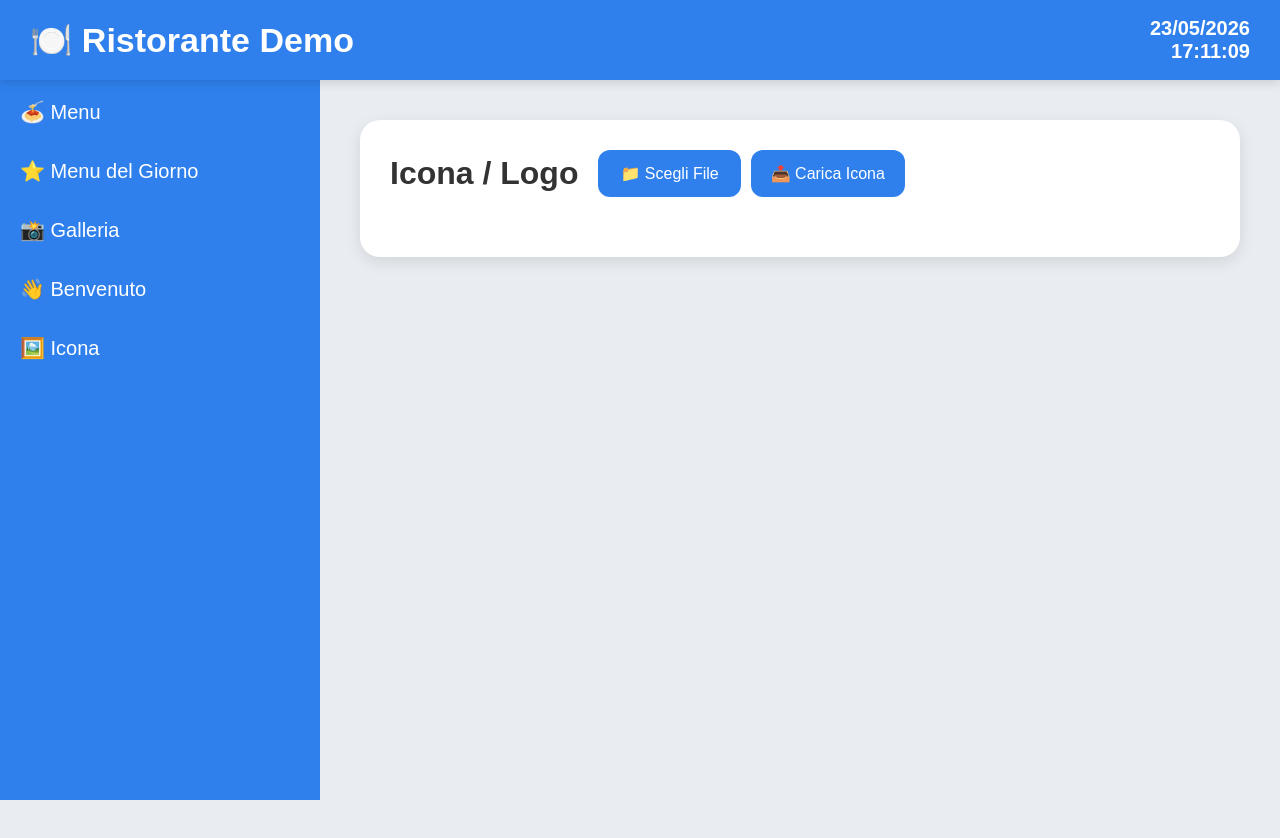
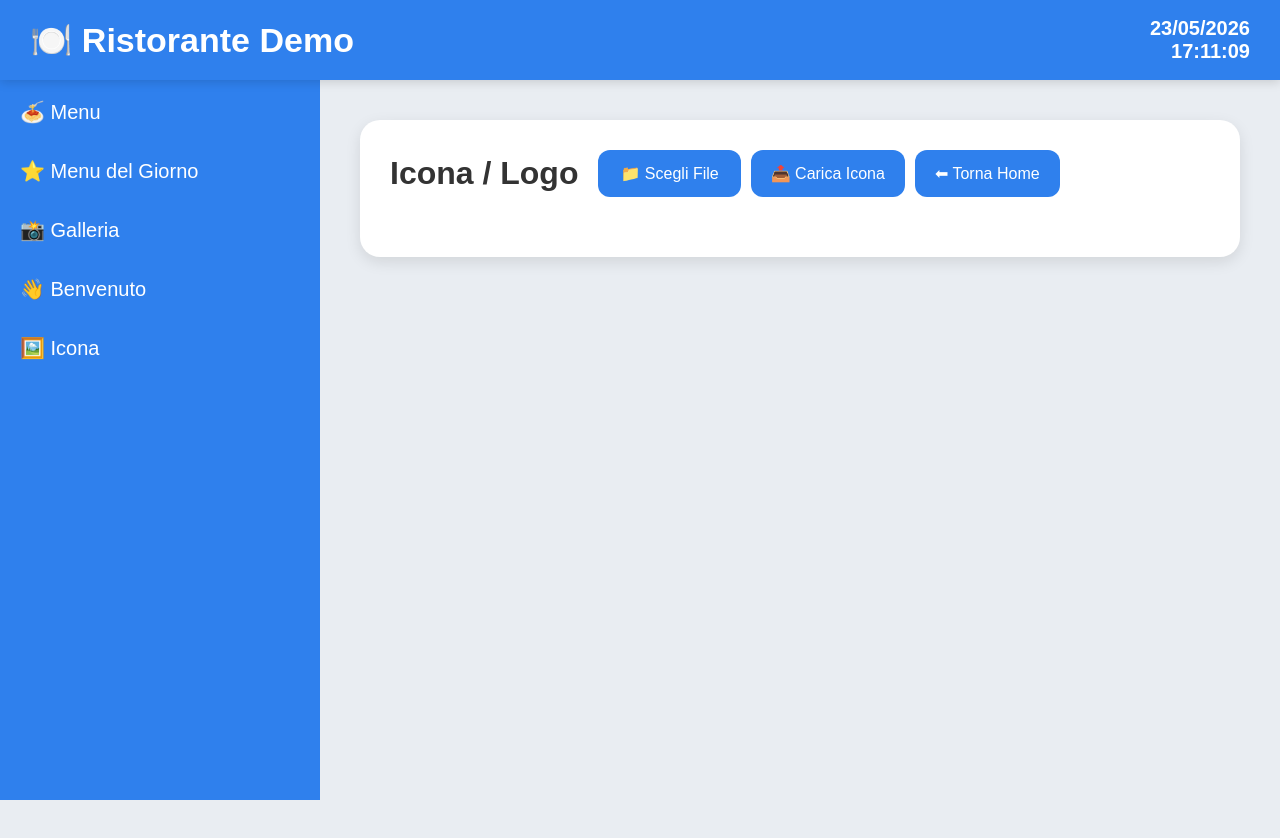
Before and after one commit to FILIPPOBENELLIBELLARIA/dashboard-ristoranti, a website: page admin.html in a window 1280 px wide. Both pictures are taken after a click on the element "🖼️ Icona". Drawn offline with Linux system fonts and the light colour scheme.

Commit message:
tasto home icona

```diff
--- a/admin.html
+++ b/admin.html
@@ -574,6 +574,10 @@ async function apriIcona() {
             📤 Carica Icona
           </button>
 
+          <button onclick="location.reload()">
+          ⬅ Torna Home
+          </button>
+
         </div>
 
       </div>
```
